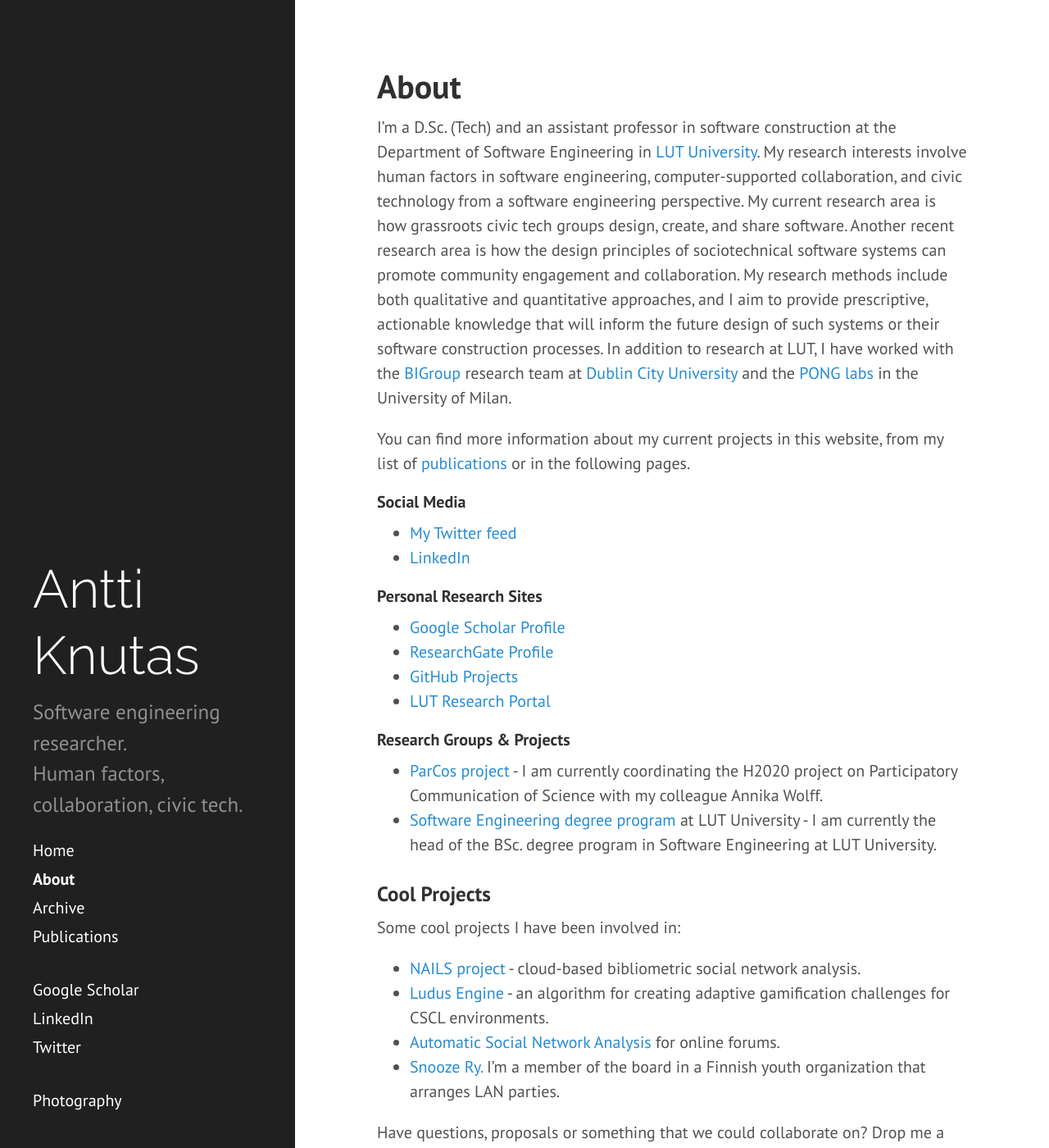
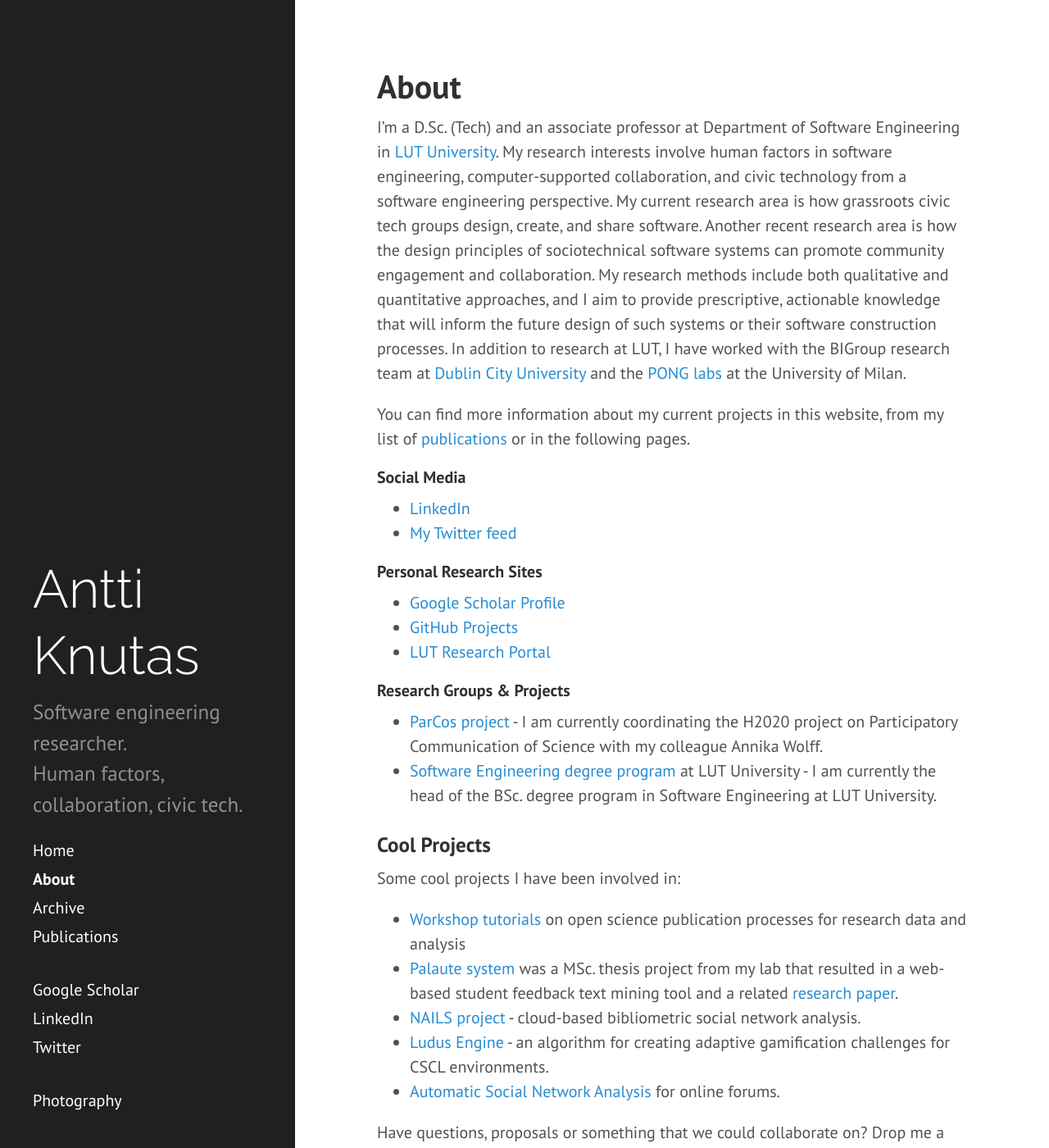
Before and after one commit to aknutas/aknutas.github.io, a Jekyll site: the page built from about.md, in a window 1280 px wide and 1400 px high. Shown: the whole window at 82% size. Built offline with Jekyll 4.4.1, drawn with Linux system fonts in a browser that asks for light colours.

Commit message:
Updated about page
New projects

```diff
--- a/about.md
+++ b/about.md
@@ -3,19 +3,18 @@ layout: page
 title: About
 ---
 
-I'm a D.Sc. (Tech) and an assistant professor in software construction at the Department of Software Engineering in [LUT University](http://www.lut.fi/). My research interests involve human factors in software engineering, computer-supported collaboration, and civic technology from a software engineering perspective. My current research area is how grassroots civic tech groups design, create, and share software. Another recent research area is how the design principles of sociotechnical software systems can promote community engagement and collaboration. My research methods include both qualitative and quantitative approaches, and I aim to provide prescriptive, actionable knowledge that will inform the future design of such systems or their software construction processes. In addition to research at LUT, I have worked with the [BIGroup](http://big.computing.dcu.ie/) research team at [Dublin City University](https://www.dcu.ie/) and the [PONG labs](https://pong.di.unimi.it/) in the University of Milan.
+I'm a D.Sc. (Tech) and an associate professor at Department of Software Engineering in [LUT University](http://www.lut.fi/). My research interests involve human factors in software engineering, computer-supported collaboration, and civic technology from a software engineering perspective. My current research area is how grassroots civic tech groups design, create, and share software. Another recent research area is how the design principles of sociotechnical software systems can promote community engagement and collaboration. My research methods include both qualitative and quantitative approaches, and I aim to provide prescriptive, actionable knowledge that will inform the future design of such systems or their software construction processes. In addition to research at LUT, I have worked with the BIGroup research team at [Dublin City University](https://www.dcu.ie/) and the [PONG labs](https://pong.di.unimi.it/) at the University of Milan.
 
 You can find more information about my current projects in this website, from my list of [publications](/publications/) or in the following pages.
 
 ##### Social Media
 
+ * [LinkedIn](https://www.linkedin.com/in/anttiknutas)
  * [My Twitter feed](https://twitter.com/aknutas)
- * [LinkedIn](https://www.linkedin.com/in/anttiknutas)
 
 ##### Personal Research Sites
 
  * [Google Scholar Profile](https://scholar.google.com/citations?user=svyPd-YAAAAJ)
- * [ResearchGate Profile](https://www.researchgate.net/profile/Antti_Knutas)
  * [GitHub Projects](https://github.com/aknutas/)
  * [LUT Research Portal](https://research.lut.fi/converis/portal/Person/40268?auxfun=&lang=en_GB)
 
@@ -28,10 +27,11 @@ You can find more information about my current projects in this website, from my
 
 Some cool projects I have been involved in:
 
+* [Workshop tutorials](https://parcos-project.eu/avi2022/) on open science publication processes for research data and analysis
+* [Palaute system](https://doi.org/10.5281/zenodo.3964072) was a MSc. thesis project from my lab that resulted in a web-based student feedback text mining tool and a related [research paper](https://doi.org/10.1109/ACCESS.2021.3116425).
 * [NAILS project](http://nailsproject.net) - cloud-based bibliometric social network analysis.
 * [Ludus Engine](https://github.com/aknutas/ludusengine) - an algorithm for creating adaptive gamification challenges for CSCL environments.
 * [Automatic Social Network Analysis](https://github.com/aknutas/sna-saga) for online forums.
-* [Snooze Ry.](http://www.snooze.fi) I'm a member of the board in a Finnish youth organization that arranges LAN parties.
 
 Have questions, proposals or something that we could collaborate on? Drop me a [message in Twitter](https://twitter.com/aknutas).
 
```
